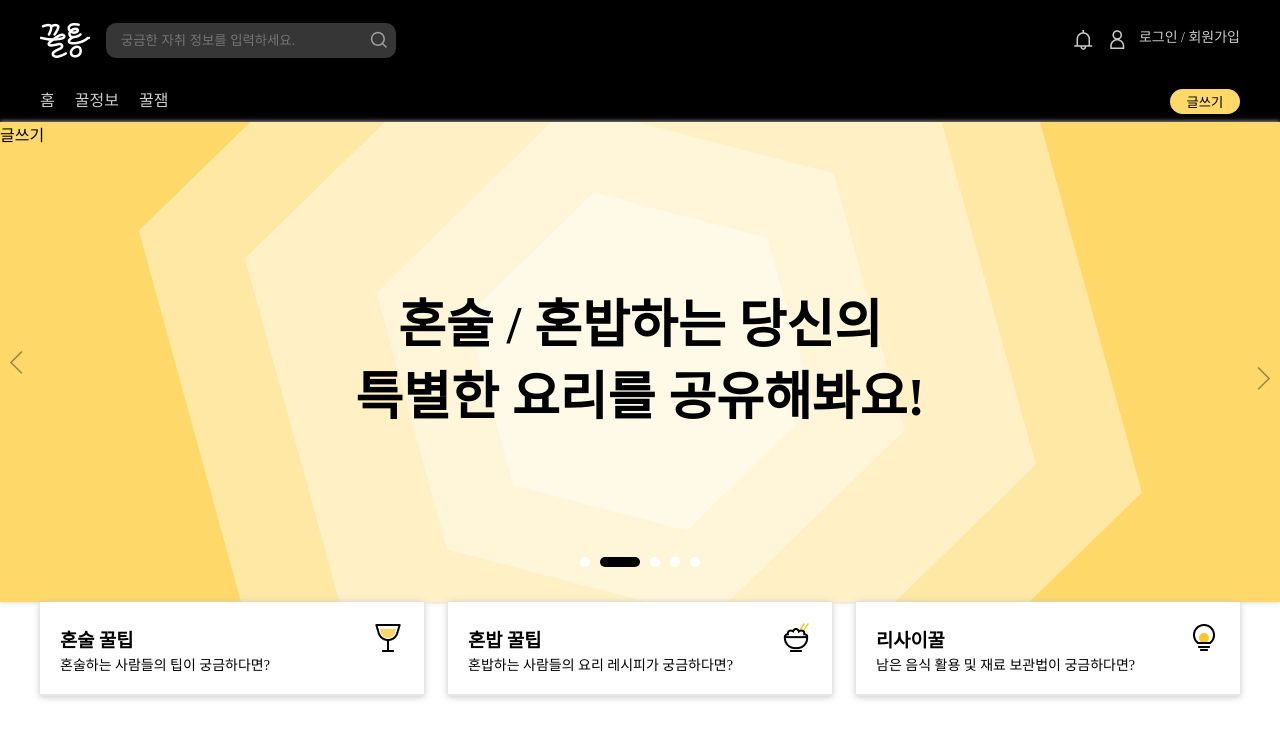
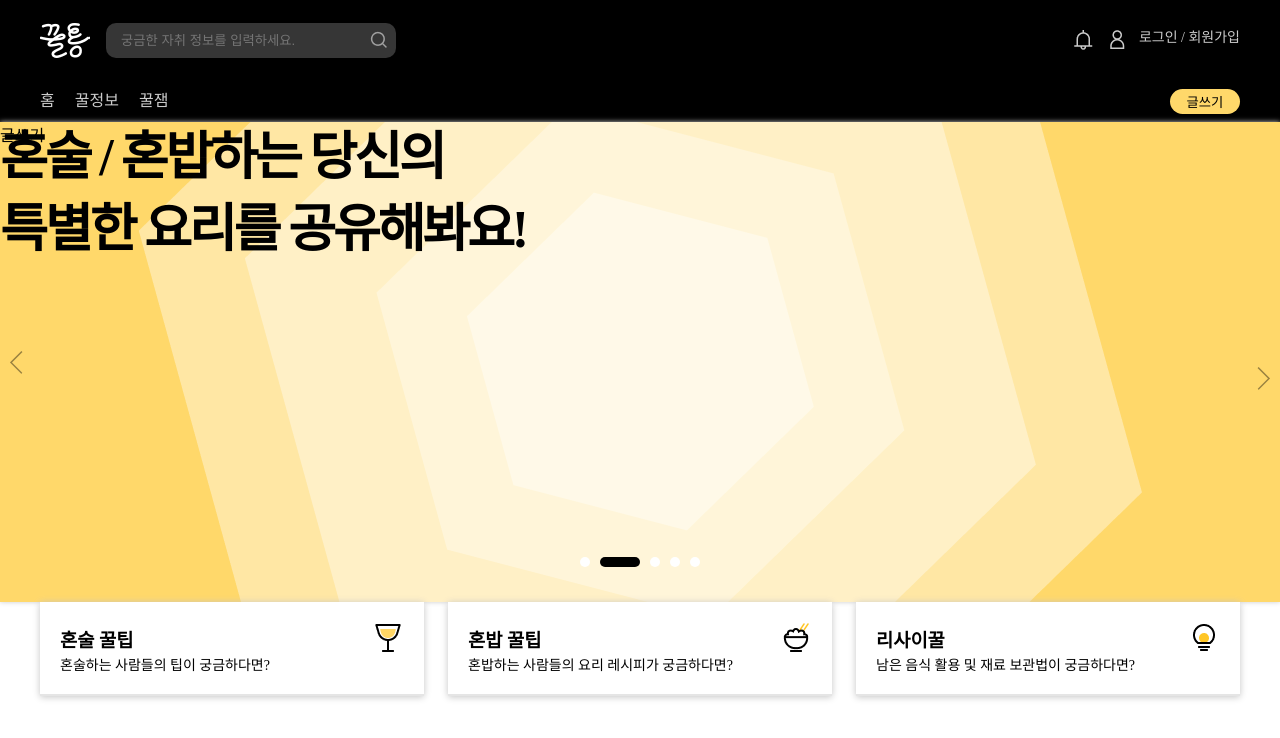
Before and after one commit to lidiee/UI_UX, a plain HTML site: page 05/index.html in a window 1280 px wide. Drawn offline with Linux system fonts and the light colour scheme; a web font is replaced by a local one.

Commit message:
Update style.css

```diff
--- a/05/css/style.css
+++ b/05/css/style.css
@@ -255,10 +255,16 @@ body{
 .slider h1{
     font-size: 52px;
     line-height: 72px;
-    text-align: center;
+    text-align: left;
     position: absolute;
-    top: 50%;left: 50%;
-    transform: translate(-50%,-50%);
+    margin-bottom: 20px;
+    font-size: 52px;
+    line-height: 72px;
+    letter-spacing: -0.06em;
+}
+.slider p{
+    font-size: 16px;
+    line-height: 26px;
 }
 
 .drink_icon {
```
